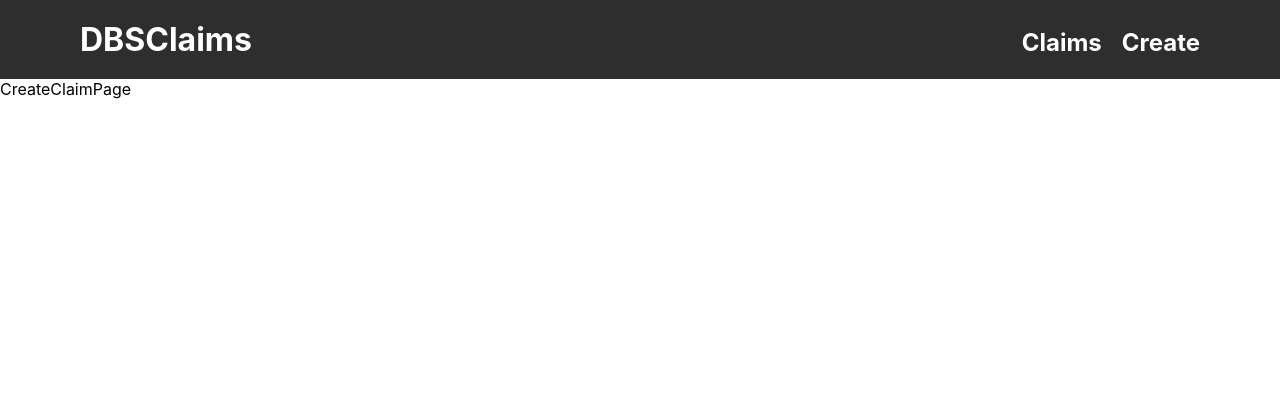
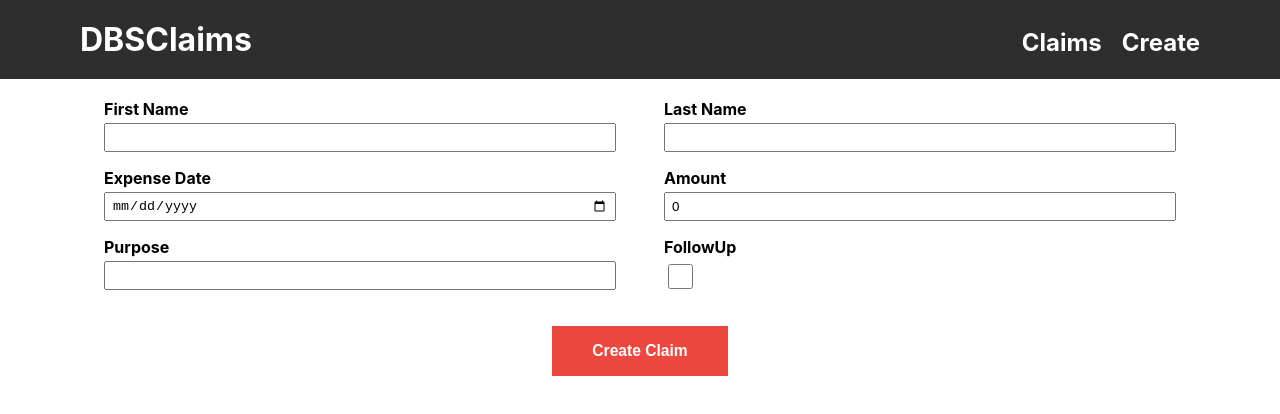
Before and after one commit to geraldhyw/tt2, a React (Create React App) app in the folder frontend/: page /create-claim in a window 1280 px wide. Shown: the top 414 px of the page. Built offline with nearby package versions, Linux system fonts and the light colour scheme.

Commit message:
completed create claim page ui

```diff
--- /dev/null
+++ b/frontend/src/css/CreateClaimPage.css
@@ -0,0 +1,49 @@
+.create-claim-container {
+  margin: 20px var(--horizontal-margin);
+}
+
+.create-claim-input-row {
+  display: flex;
+  justify-content: space-around;
+}
+
+.create-claim-field {
+  display: flex;
+  flex-direction: column;
+  width: 40vw;
+  margin-bottom: 8px;
+}
+
+.create-claim-field-special {
+  display: flex;
+  width: 40vw;
+  justify-content: space-around;
+}
+
+
+.create-claim-label {
+  margin-bottom: 4px;
+  font-weight: bold;
+}
+
+.create-claim-input, .create-claim-input-followup {
+  width: auto;
+  height: 25px;
+  margin-bottom: 8px;
+  outline: none;
+  padding: 0px 6px;
+}
+
+.create-claim-input-followup {
+  width: 25px;
+}
+
+.create-claim-button-container {
+  display: flex;
+  justify-content: center;
+}
+
+.create-claim-button {
+  margin-top: 20px;
+  padding: 4px 40px;
+}
--- a/frontend/src/pages/CreateClaimPage.js
+++ b/frontend/src/pages/CreateClaimPage.js
@@ -1,8 +1,122 @@
-import React from 'react'
+import React, { useState } from 'react'
+import '../css/CreateClaimPage.css'
 
 const CreateClaimPage = () => {
+  const [FirstName, setFirstName] = useState('')
+  const [LastName, setLastName] = useState('')
+  const [ExpenseDate, setExpenseDate] = useState('')
+  const [Amount, setAmount] = useState(0)
+  const [Purpose, setPurpose] = useState('')
+  const [FollowUp, setFollowUp] = useState(false)
+  const [PreviousClaimID, setPreviousClaimID] = useState('')
+
+  const [showPreviousClaimID, setShowPreviousClaimID] = useState(false)
+
+  const handleCreateClaim = (e) => {
+    e.preventDefault()
+    console.log(FirstName)
+    console.log(LastName)
+    console.log(ExpenseDate)
+    console.log(Amount)
+    console.log(Purpose)
+    console.log(FollowUp)
+    console.log(PreviousClaimID)
+  }
+
   return (
-    <div>CreateClaimPage</div>
+    <div>
+      <form className="create-claim-container" onSubmit={(e) => handleCreateClaim(e)}>
+
+        <div className="create-claim-input-row">
+          <div className="create-claim-field">
+            <label className="create-claim-label">First Name</label>
+            <input
+              className="create-claim-input"
+              type="text"
+              value={FirstName}
+              onChange={(e) => setFirstName(e.target.value)}
+            />
+          </div>
+          <div className="create-claim-field">
+            <label className="create-claim-label">Last Name</label>
+            <input
+              className="create-claim-input"
+              type="text"
+              value={LastName}
+              onChange={(e) => setLastName(e.target.value)}
+            />
+          </div>
+        </div>
+
+        <div className="create-claim-input-row">
+          <div className="create-claim-field">
+            <label className="create-claim-label">Expense Date</label>
+            <input
+              className="create-claim-input"
+              type="date"
+              value={ExpenseDate}
+              onChange={(e) => setExpenseDate(e.target.value)}
+            />
+          </div>
+          <div className="create-claim-field">
+            <label className="create-claim-label">Amount</label>
+            <input
+              className="create-claim-input"
+              type="number"
+              value={Amount}
+              onChange={(e) => setAmount(e.target.value)}
+            />
+          </div>
+        </div>
+
+        <div className="create-claim-input-row">
+          <div className="create-claim-field">
+            <label className="create-claim-label">Purpose</label>
+            <input
+              className="create-claim-input"
+              type="text"
+              value={Purpose}
+              onChange={(e) => setPurpose(e.target.value)}
+            />
+          </div>
+          <div className="create-claim-field-special">
+            <div className="create-claim-field">
+              <label className="create-claim-label">FollowUp</label>
+              <input
+                className="create-claim-input-followup"
+                type="checkbox"
+                value={FollowUp}
+                onChange={(e) => {
+                  setFollowUp(!FollowUp)
+                  setPreviousClaimID('')
+                  setShowPreviousClaimID(!showPreviousClaimID)
+                }}
+              />
+            </div>
+            {showPreviousClaimID ? (
+              <div className="create-claim-field">
+                <label className="create-claim-label">Previous Claim ID</label>
+                <input
+                  className="create-claim-input"
+                  type="number"
+                  value={PreviousClaimID}
+                  onChange={(e) => setPreviousClaimID(e.target.value)}
+                />
+              </div>
+            ) : (
+              <div></div>
+            )}
+
+          </div>
+        </div>
+
+        <div className="create-claim-button-container">
+          <button className="create-claim-button btn" type="submit">
+            <h3>Create Claim</h3>
+          </button>
+        </div>
+      </form>
+    </div>
   )
 }
 
```
